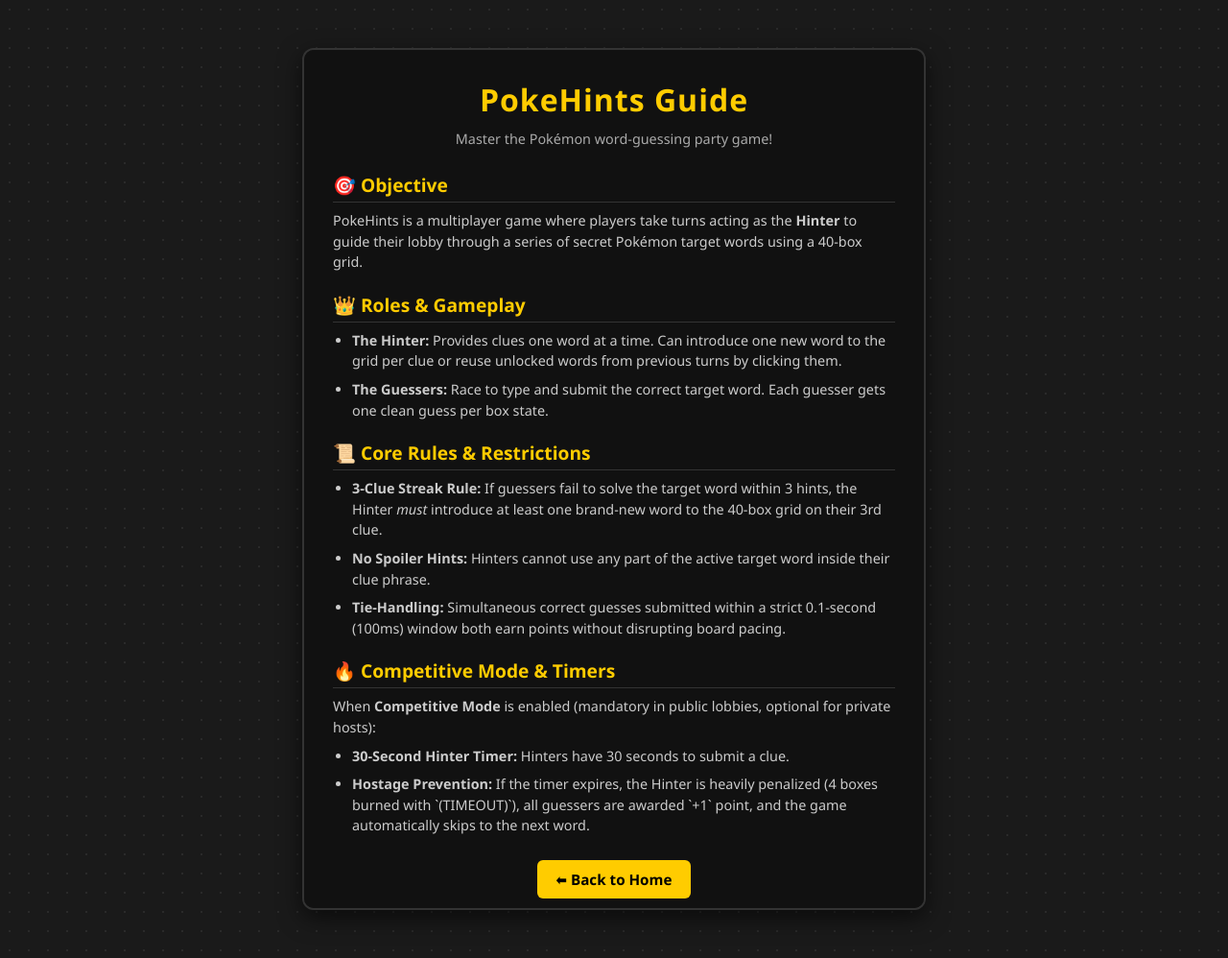
After one commit to dylan2fuchs-max/PokeHints, a Python web app: template templates/rules.html in a window 1280 px wide. The commit adds this page. Shown: the whole page at 96% size. Run offline with Jinja, Linux system fonts and the light colour scheme; the template is opened without the code that fills it, so the values that code supplies are empty.

Commit message:
Rules page added

```diff
--- a/app.py
+++ b/app.py
@@ -166,6 +166,11 @@ def rotate_hinter_or_advance_round(room, room_code):
 def index():
   """Main Menu: Choose from Public Lobby, Host Private, or Join Private."""
   return render_template("index.html")
+
+@app.route("/rules")
+def game_rules():
+    """Renders the game rules and guide page."""
+    return render_template("rules.html")
 
 @app.route('/sandbox')
 def chord_sandbox():
--- a/templates/index.html
+++ b/templates/index.html
@@ -253,6 +253,11 @@
             </form>
         </div>
     </div>
+    <div class="action-buttons" style="margin-top: 10px;">
+        <a href="{{ url_for('game_rules') }}" style="text-decoration: none;">
+            <button type="button" style="background-color: #444; color: #fff;">📖 How to Play & Rules</button>
+        </a>
+    </div>
 
     <script>
         let selectedIconValue = "{{ url_for('static', filename='Default 1.png') }}";
--- /dev/null
+++ b/templates/rules.html
@@ -0,0 +1,135 @@
+<!DOCTYPE html>
+<html lang="en">
+<head>
+    <meta charset="UTF-8">
+    <meta name="viewport" content="width=device-width, initial-scale=1.0">
+    <title>PokeHints - Rules & Guide</title>
+    <style>
+        * {
+            box-sizing: border-box;
+            margin: 0;
+            padding: 0;
+            font-family: 'Segoe UI', Tahoma, Geneva, Verdana, sans-serif;
+        }
+
+        body {
+            background-color: #1a1a1a;
+            color: #ffffff;
+            min-height: 100vh;
+            display: flex;
+            align-items: center;
+            justify-content: center;
+            background-image: radial-gradient(#2a2a2a 1px, transparent 1px);
+            background-size: 20px 20px;
+            padding: 20px;
+        }
+
+        .rules-container {
+            background: #111;
+            padding: 30px;
+            border-radius: 12px;
+            border: 2px solid #333;
+            width: 100%;
+            max-width: 650px;
+            box-shadow: 0 8px 24px rgba(0,0,0,0.6);
+            text-align: left;
+            max-height: 90vh;
+            overflow-y: auto;
+        }
+
+        h1 {
+            color: #ffcc00;
+            font-size: 2rem;
+            margin-bottom: 10px;
+            text-align: center;
+            letter-spacing: 1px;
+        }
+
+        .subtitle {
+            text-align: center;
+            color: #aaa;
+            font-size: 0.9rem;
+            margin-bottom: 25px;
+        }
+
+        h2 {
+            color: #ffcc00;
+            font-size: 1.2rem;
+            margin-top: 20px;
+            margin-bottom: 8px;
+            border-bottom: 1px solid #333;
+            padding-bottom: 4px;
+        }
+
+        p, li {
+            color: #ccc;
+            font-size: 0.9rem;
+            line-height: 1.5;
+            margin-bottom: 8px;
+        }
+
+        ul {
+            padding-left: 20px;
+            margin-bottom: 12px;
+        }
+
+        .back-btn-container {
+            text-align: center;
+            margin-top: 25px;
+        }
+
+        .btn-back {
+            background-color: #ffcc00;
+            color: #000;
+            padding: 10px 20px;
+            border-radius: 6px;
+            font-weight: bold;
+            font-size: 0.95rem;
+            text-decoration: none;
+            display: inline-block;
+            border: none;
+            cursor: pointer;
+            transition: background 0.2s;
+        }
+
+        .btn-back:hover {
+            background-color: #e6b800;
+        }
+    </style>
+</head>
+<body>
+
+    <div class="rules-container">
+        <h1>PokeHints Guide</h1>
+        <div class="subtitle">Master the Pokémon word-guessing party game!</div>
+
+        <h2>🎯 Objective</h2>
+        <p>PokeHints is a multiplayer game where players take turns acting as the <strong>Hinter</strong> to guide their lobby through a series of secret Pokémon target words using a 40-box grid.</p>
+
+        <h2>👑 Roles & Gameplay</h2>
+        <ul>
+            <li><strong>The Hinter:</strong> Provides clues one word at a time. Can introduce one new word to the grid per clue or reuse unlocked words from previous turns by clicking them.</li>
+            <li><strong>The Guessers:</strong> Race to type and submit the correct target word. Each guesser gets one clean guess per box state.</li>
+        </ul>
+
+        <h2>📜 Core Rules & Restrictions</h2>
+        <ul>
+            <li><strong>3-Clue Streak Rule:</strong> If guessers fail to solve the target word within 3 hints, the Hinter <em>must</em> introduce at least one brand-new word to the 40-box grid on their 3rd clue.</li>
+            <li><strong>No Spoiler Hints:</strong> Hinters cannot use any part of the active target word inside their clue phrase.</li>
+            <li><strong>Tie-Handling:</strong> Simultaneous correct guesses submitted within a strict 0.1-second (100ms) window both earn points without disrupting board pacing.</li>
+        </ul>
+
+        <h2>🔥 Competitive Mode & Timers</h2>
+        <p>When <strong>Competitive Mode</strong> is enabled (mandatory in public lobbies, optional for private hosts):</p>
+        <ul>
+            <li><strong>30-Second Hinter Timer:</strong> Hinters have 30 seconds to submit a clue.</li>
+            <li><strong>Hostage Prevention:</strong> If the timer expires, the Hinter is heavily penalized (4 boxes burned with `(TIMEOUT)`), all guessers are awarded `+1` point, and the game automatically skips to the next word.</li>
+        </ul>
+
+        <div class="back-btn-container">
+            <a href="{{ url_for('index') }}" class="btn-back">⬅ Back to Home</a>
+        </div>
+    </div>
+
+</body>
+</html>
```
